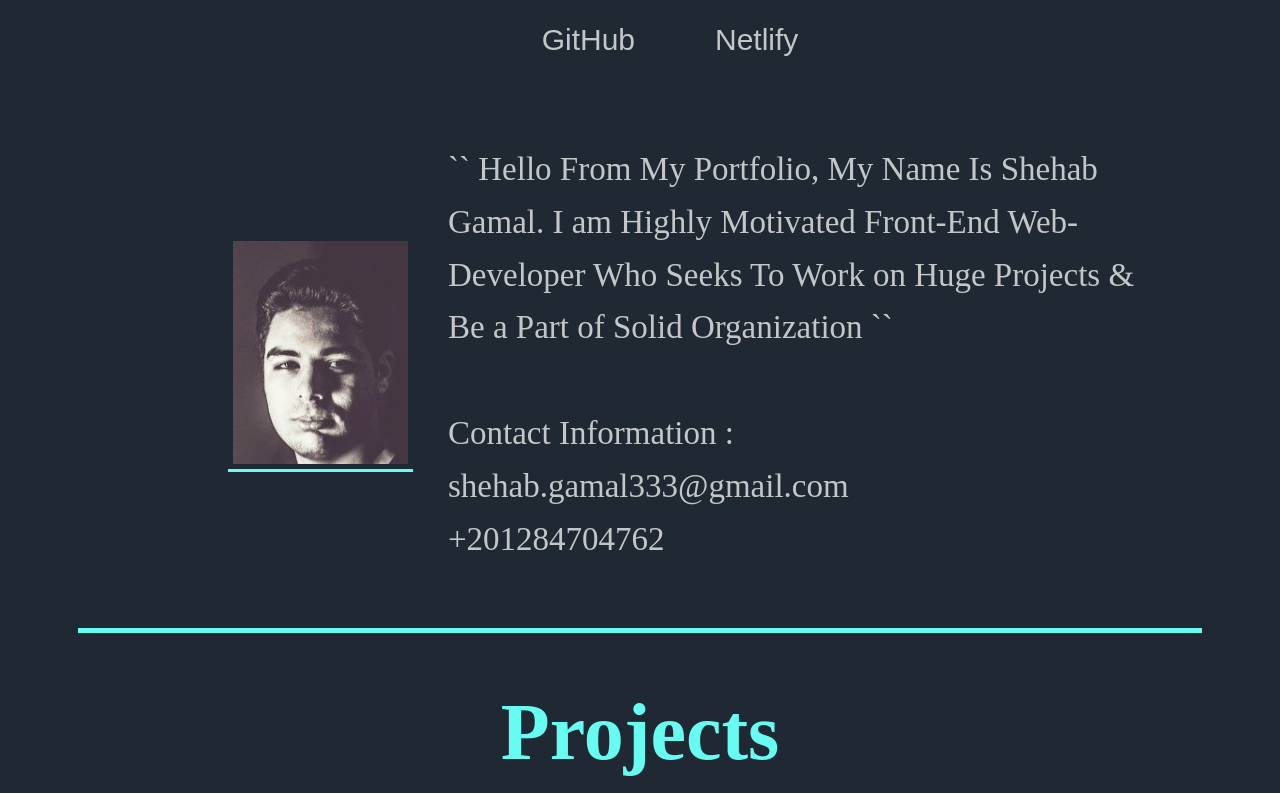
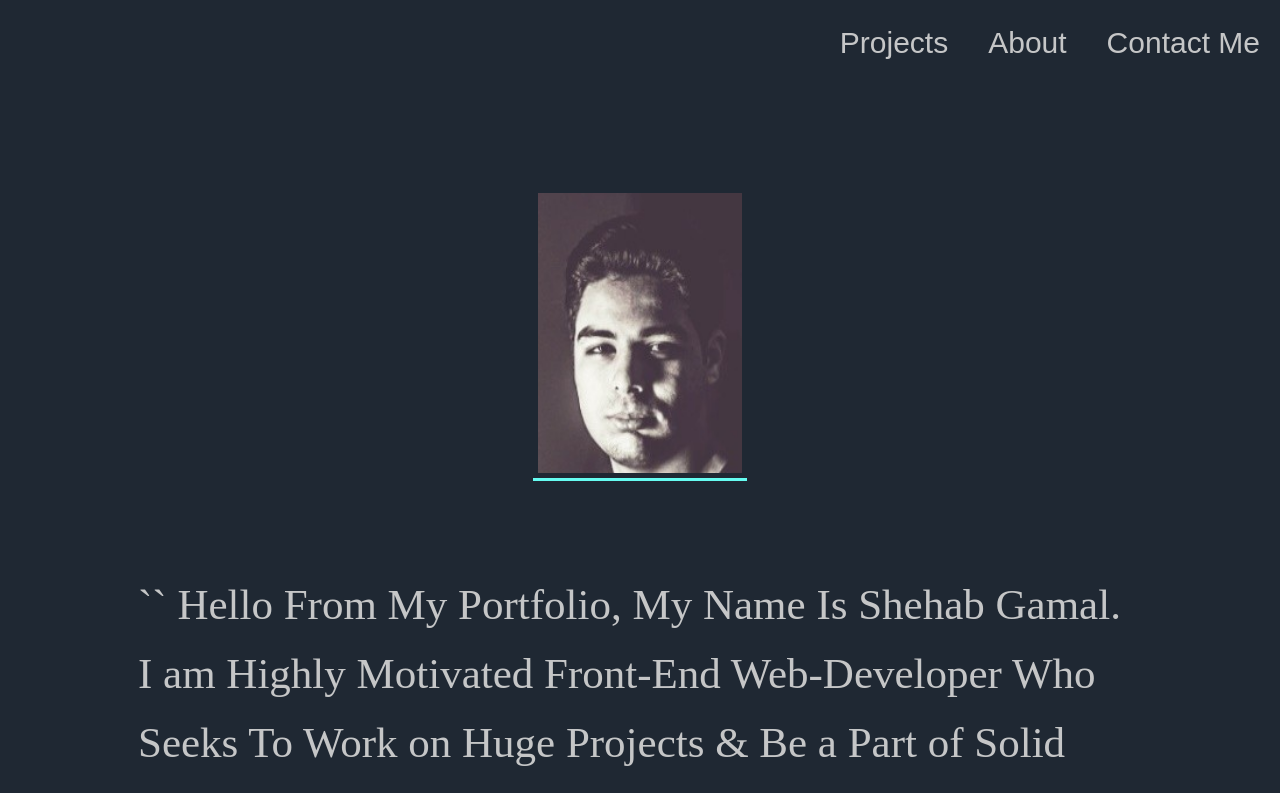
Before and after one commit to ShehabGamal/Personal-Portfolio, a React (Create React App) app: page / in a window 1280 px wide. Shown: the top 793 px of the page. Built offline with nearby package versions, Linux system fonts and the light colour scheme.

Commit message:
Adjusting Layout: Splitting content into two pages

```diff
--- a/src/App.js
+++ b/src/App.js
@@ -13,9 +13,8 @@ const BasicHeader = styled.header`
   margin: 0 auto;
   height: 80px;
   width: 100%;
-  justify-content: center;
-  align-items: center;
-  margin-bottom: 50px;
+  justify-content: flex-end;
+  padding: 10px;
   background: ${(props) => props.theme.secondaryColor};
 `;
 
--- a/src/Components/About/About.js
+++ b/src/Components/About/About.js
@@ -4,6 +4,7 @@ import img from "../../Components/Image/Casual.png";
 
 const BasicDiv = styled.div`
   display: flex;
+  flex-direction: row;
   width: 80%;
   margin-left: auto;
   margin-right: auto;
@@ -11,33 +12,32 @@ const BasicDiv = styled.div`
   align-items: center;
   border-bottom: 5px solid #66fcf1;
   padding: 20px 50px 20px 50px;
-  height: 100%;
+  height: 100vh;
   margin-top: 80px;
-  over-flow: hidden;
   color: ${(props) => props.theme.foreground};
+  flex-wrap: wrap;
 `;
 const Image = styled.img`
   border-bottom: 3px solid #66fcf1;
   width: 20%;
-  height: 20%;
+  height: 35%;
   display: flex;
-  justify-content: left;
-  align-items: left;
+  margin-right: auto;
+  margin-left: auto;
   padding: 5px;
-  margin-left: 100px;
+  margin-top: 11vh;
 `;
 const Intro = styled.p`
   display: flex;
-  justify-content: flexstart;
-  font-size: 33px;
-  margin-left: 25px;
+  justify-content: center;
+  font-size: 43px;
   width: 100%;
   line-height: 1.6;
   height: 100%;
   padding: 10px;
   font-familiy: sans-serif, Helvatica, Verdana;
-  float: left;
   flex-wrap: wrap;
+  margin-top: 10vh;
 `;
 
 const About = () => {
@@ -48,13 +48,6 @@ const About = () => {
         `` Hello From My Portfolio, My Name Is Shehab Gamal. I am Highly
         Motivated Front-End Web-Developer Who Seeks To Work on Huge Projects &
         Be a Part of Solid Organization ``
-        <br />
-        <br />
-        Contact Information :
-        <br />
-        shehab.gamal333@gmail.com
-        <br />
-        +201284704762
       </Intro>
     </BasicDiv>
   );
--- a/src/Components/Home/Home.js
+++ b/src/Components/Home/Home.js
@@ -22,7 +22,7 @@ const BasicH1 = styled.h1`
 const Home = () => {
   return (
     <BasicDiv>
-      <BasicH1 id="Portfolio"> Projects </BasicH1>
+      <BasicH1 id="Projects"> Projects </BasicH1>
     </BasicDiv>
   );
 };
--- a/src/Components/Nav bar/Nav.js
+++ b/src/Components/Nav bar/Nav.js
@@ -13,6 +13,7 @@ const BasicNavLink = styled.a`
   }
   margin: 10px 20px 10px 40px;
   padding: 10px;
+  margin-left: auto;
 `;
 
 const Navbar = () => {
@@ -20,15 +21,9 @@ const Navbar = () => {
     <div className="navbar">
       <div className="container">
         <ul>
-          <BasicNavLink href="https://github.com/ShehabGamal" target="_Blank">
-            GitHub
-          </BasicNavLink>
-          <BasicNavLink
-            href="https://app.netlify.com/teams/shehabgamal/overview"
-            target="_Blank"
-          >
-            Netlify
-          </BasicNavLink>
+          <BasicNavLink href="#Projects">Projects</BasicNavLink>
+          <BasicNavLink href="#About">About</BasicNavLink>
+          <BasicNavLink href="#ContactMe">Contact Me</BasicNavLink>
         </ul>
       </div>
     </div>
```
Also changed, not shown: 1 other file (tests, documents, lock files or other folders).
